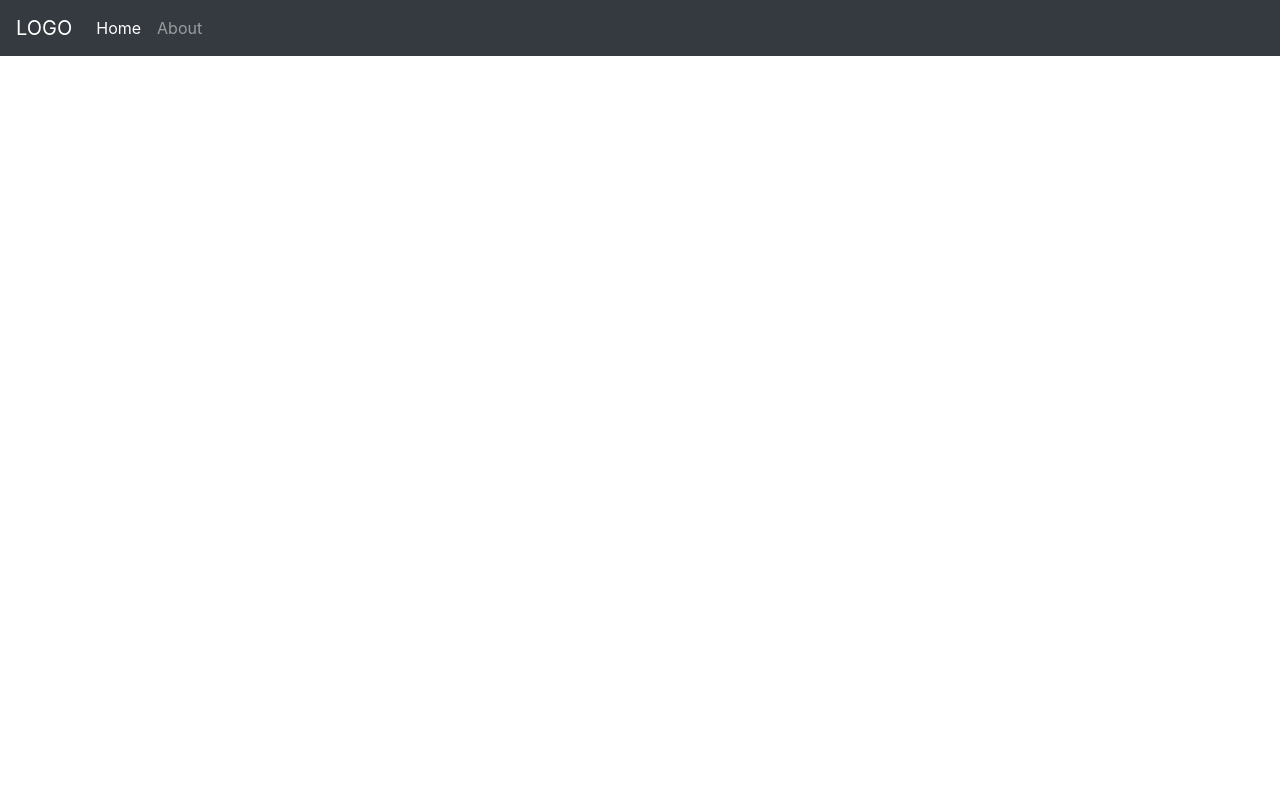
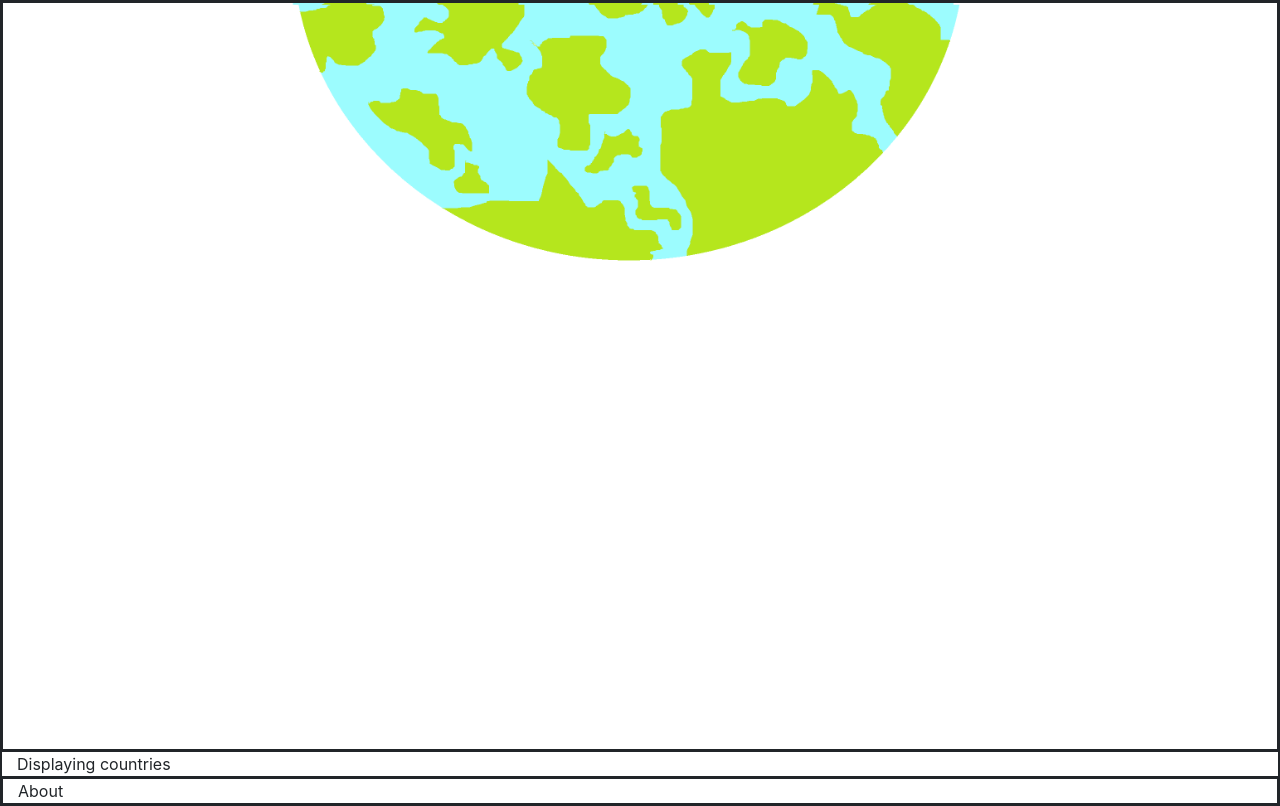
Before and after one commit to johnhadaway/articulyze, a plain HTML site: page website/index.html in a window 1280 px wide. Drawn offline with Linux system fonts and the light colour scheme.

Commit message:
progress on website tings
ya dun kno

```diff
--- a/website/index.html
+++ b/website/index.html
@@ -8,24 +8,36 @@
             float: none;
             margin: 0 auto;
         }
+        .parent-row-style{
+            border: 1px solid;
+        }
+        .parent-col-style{
+            border: 1px solid;
+        }
+
+        .first-cell-image{
+            width:100%;
+            height: 100%;
+        }
     </style>
 </head>
 <body>
-    <nav class="navbar navbar-expand-md navbar-dark fixed-top bg-dark">
-      <a class="navbar-brand" href="#">LOGO</a>
-      <button class="navbar-toggler" type="button" data-toggle="collapse" data-target="#navbarCollapse" aria-controls="navbarCollapse" aria-expanded="false" aria-label="Toggle navigation">
-        <span class="navbar-toggler-icon"></span>
-      </button>
-      <div class="collapse navbar-collapse" id="navbarCollapse">
-        <ul class="navbar-nav mr-auto">
-          <li class="nav-item active">
-            <a class="nav-link" href="#">Home<span class="sr-only">(current)</span></a>
-          </li>
-          <li class="nav-item">
-            <a class="nav-link" href="#">About</a>
-          </li>
-        </ul>
-      </div>
-    </nav>
+    <div class="container-fluid" style="border: 1px solid">
+        <div class="row parent-row-style">
+            <div class="col-12 parent-col-style">
+                <img class="img-responsive first-cell-image" src="img/first.png", alt="">
+            </div>
+        </div>
+        <div class="row parent-row-stlye">
+            <div class="col-12 parent-col-style">
+                Displaying countries
+            </div>
+        </div>
+        <div class="row parent-row-style">
+            <div class="col-12 parent-col-style">
+                About
+            </div>
+        </div>
+    </div>
 </body>
 </html>
```
Also changed, not shown: website/img/first.png (added).
